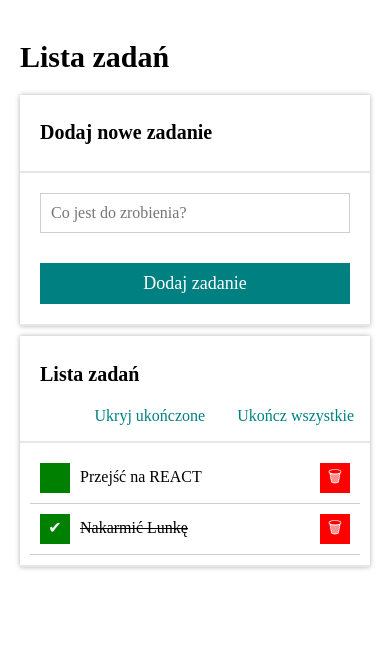
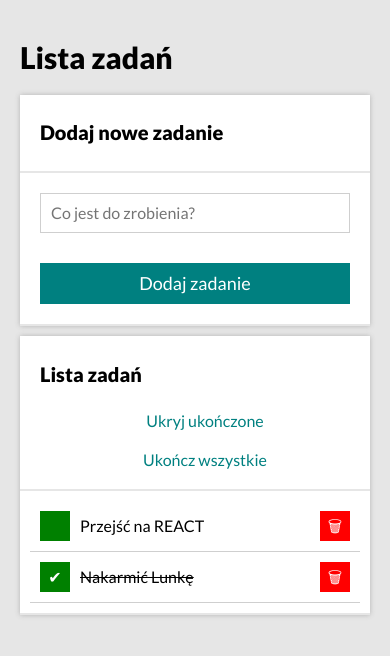
Before and after one commit to JablonskaAleksandra/ToDoList-React, a React (Create React App) app: page / in a window 390 px wide. Shown: the top 656 px of the page. Built offline with nearby package versions, Linux system fonts and the light colour scheme.

Commit message:
Stylesheets corrected

```diff
--- a/src/Buttons/style.css
+++ b/src/Buttons/style.css
@@ -28,16 +28,14 @@
 }
 
 @media (max-width: 768px) {
-    .buttons__buttons {
-    margin-top: 15px;
-    margin-bottom: 15px;
-    display: flex;
-    gap: 15px;
-    flex-direction: column;
+
+.buttons {
+        display: flex;
+        flex-direction: column;
 
 }
-    .buttons__button {
-    padding-top: 5px;
-    padding-bottom: 5px;
+
+.buttons__button {
+    padding: 10px;
 }
 }
--- a/src/index.css
+++ b/src/index.css
@@ -8,20 +8,13 @@ html {
   box-sizing: inherit;
 }
 
-
-
 h1 {
   font-size: 30px;
   font-weight: 900;
 }
 
-/* body {
+body {
   background-color: #e6e6e6;
   font-family: 'Lato', sans-serif;
   word-break: break-word;
-  justify-content: center;
-} */
-
-/* main {
-  margin: 50px 20px 20px 20px;
-} */
+}
```
